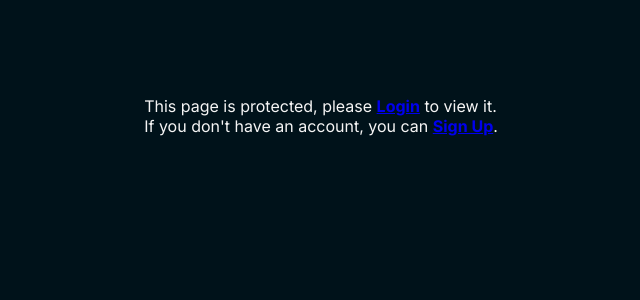
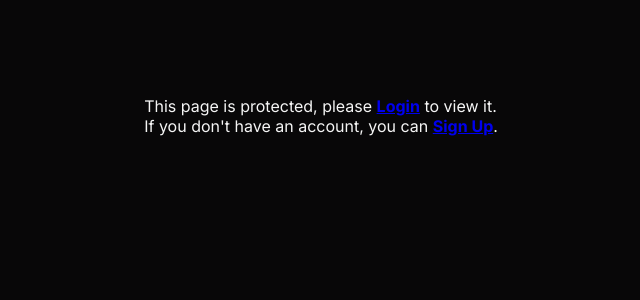
Before and after one commit to chengivan2/blackivtasks, a Next.js app: page / in a window 1280 px wide. Shown: the top 300 px of the page, without its empty margins (319-959 px from the left). Built offline with nearby package versions, Linux system fonts and the light colour scheme; no server answers.

Commit message:
Changed branding colors

```diff
--- a/src/app/globals.css
+++ b/src/app/globals.css
@@ -5,13 +5,18 @@
   --extra-large-border-radius: 100px;
   --button-border-radius: 35px;
 
-  --background-start-rgb: hsl(197, 100%, 5%);
+  --background-start-rgb: hsl(300, 7%, 3%);
   --background-end-rgb: hsl(198, 100%, 8%);
   --main-text-color: hsl(0, 0%, 96%);
-  --secondary-text-color: hsl(0, 0, 80%);
+  --secondary-text-color: hsl(120, 4%, 91%);
 
-  --main-button-bg: hsl(213, 100%, 50%);
+  --main-button-bg: hsl(219, 100%, 47%);
   --secondary-button-bg: hsl(198, 100%, 5%);
+
+  --accent-color-one: hsl(213, 100%, 50%);
+  --accent-color-two: hsl(196, 100%, 47%);
+  --warm-color: hsl(44, 98%, 62%);
+  --danger-color: hsl(356, 74%, 52%);
 }
 
 * {
```
